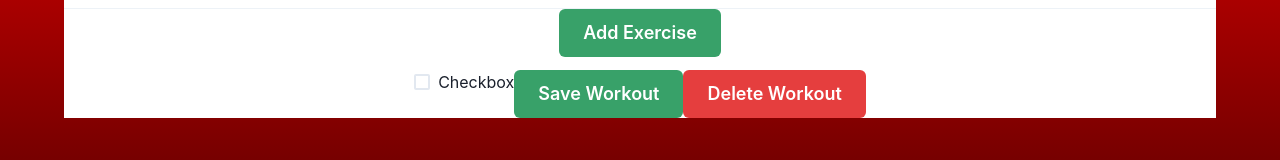
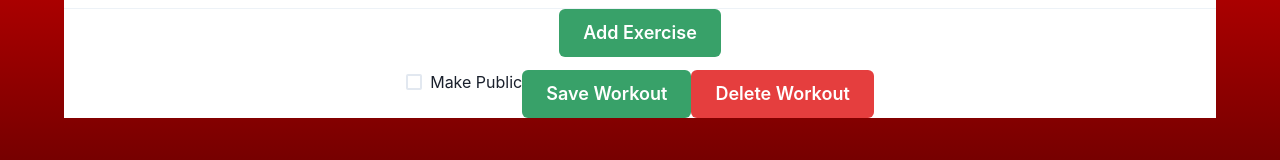
Before and after one commit to banthedev/trainboard, a React (Create React App) app: page /create in a window 1280 px wide. Shown: the part 268-428 px from the top of the page. Built offline with nearby package versions, Linux system fonts and the light colour scheme; no server answers; sample sign-in values are in the browser's storage.

Commit message:
Updated Checkbox label
Updated the checkbox label in the Workout Creator to say "Make Public"

```diff
--- a/src/components/WorkoutPublicCheckbox.js
+++ b/src/components/WorkoutPublicCheckbox.js
@@ -2,6 +2,6 @@ import { Checkbox, CheckboxGroup } from '@chakra-ui/react'
 
 export default function WorkoutPublicCheckbox() {
     return (
-        <Checkbox colorScheme='green'>Checkbox</Checkbox>
+        <Checkbox colorScheme='green'>Make Public</Checkbox>
     )
 }
```
